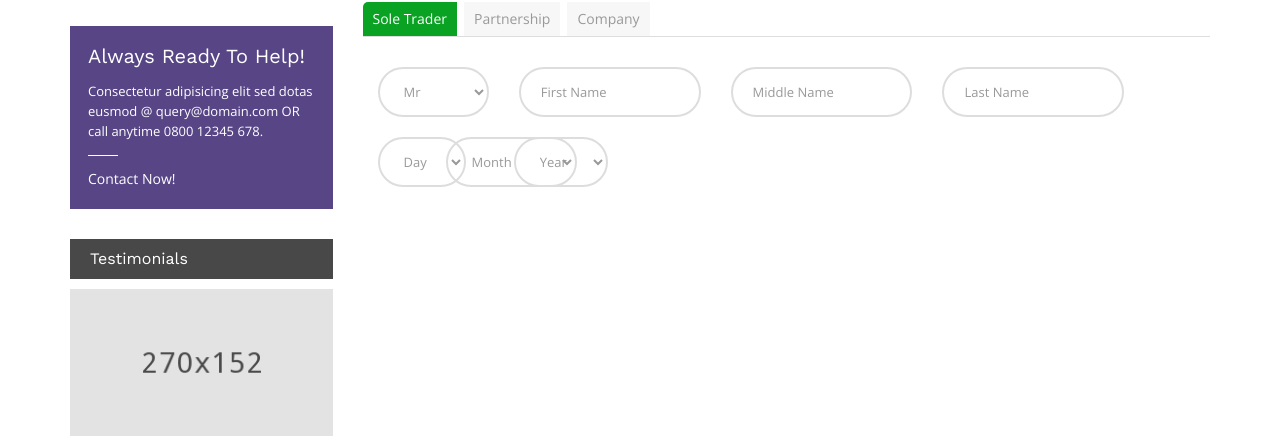
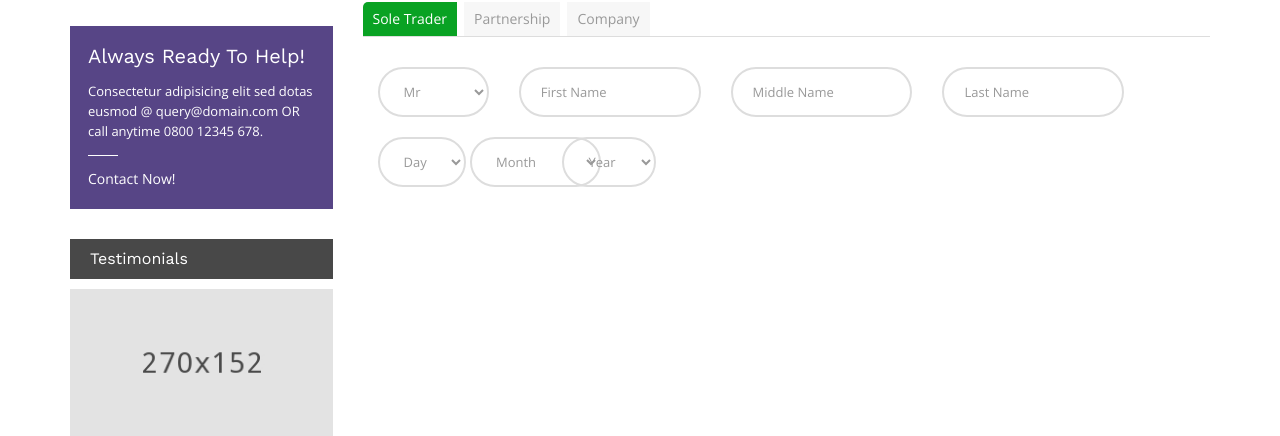
Before and after one commit to prasamsam/bmantra-laravel, a Laravel app: page /forms/abn-registration-sole-trader in a window 1280 px wide. Shown: the part 477-913 px from the top of the page. Run offline with Laravel 8, Linux system fonts and the light colour scheme; data that the repository does not hold is empty; settings files or empty folders that the repository lacks are supplied; parts of the project's set-up code (start-up, migrations or seed data) failed here and were passed over; some libraries are stand-ins or nearby versions.

Commit message:
form update

```diff
--- a/resources/views/Front/Page/Forms/abnformsole.blade.php
+++ b/resources/views/Front/Page/Forms/abnformsole.blade.php
@@ -80,7 +80,7 @@
                                                 </div>
 
                                                     <div class="row">
-                                                        <div class="col-md-6 col-lg-6">
+                                                        <div class="col-md-8 col-lg-8">
                                                 <div class="form-group col-md-2 col-lg-2">
                                                     <select name="day" id="day">
                                                         <option>Day</option>
```
